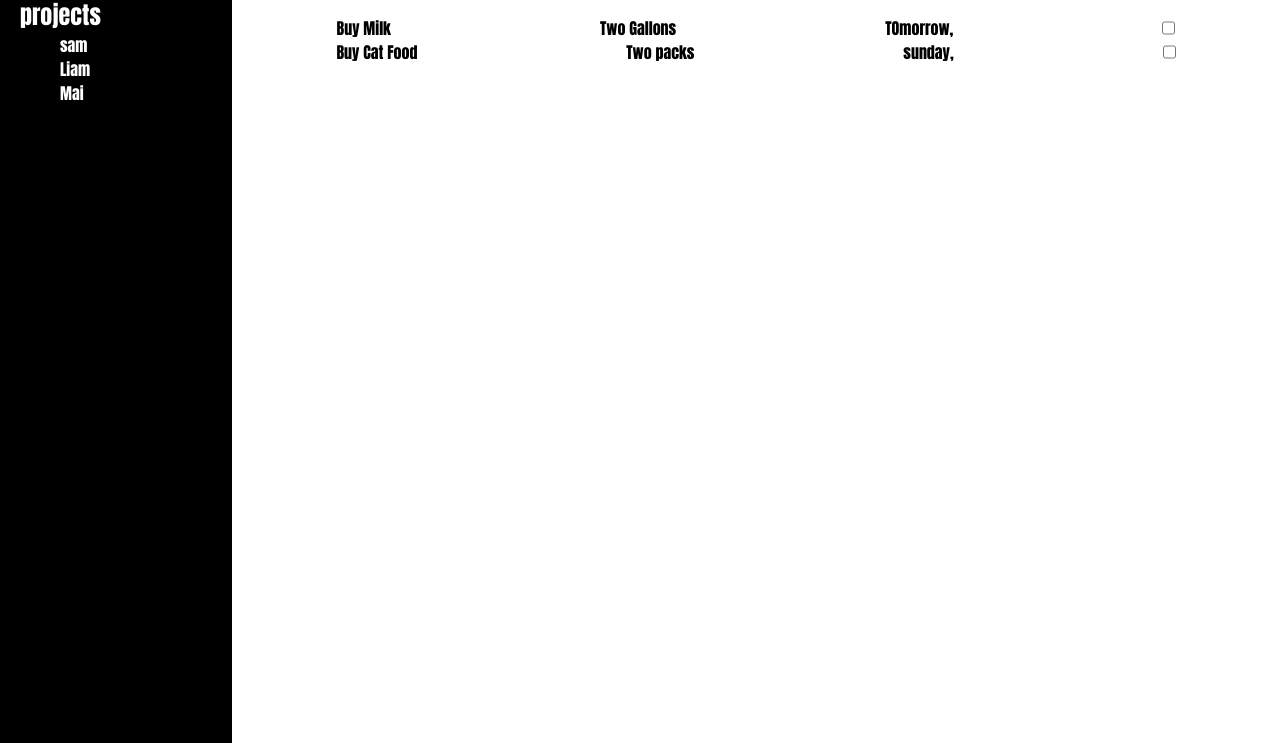
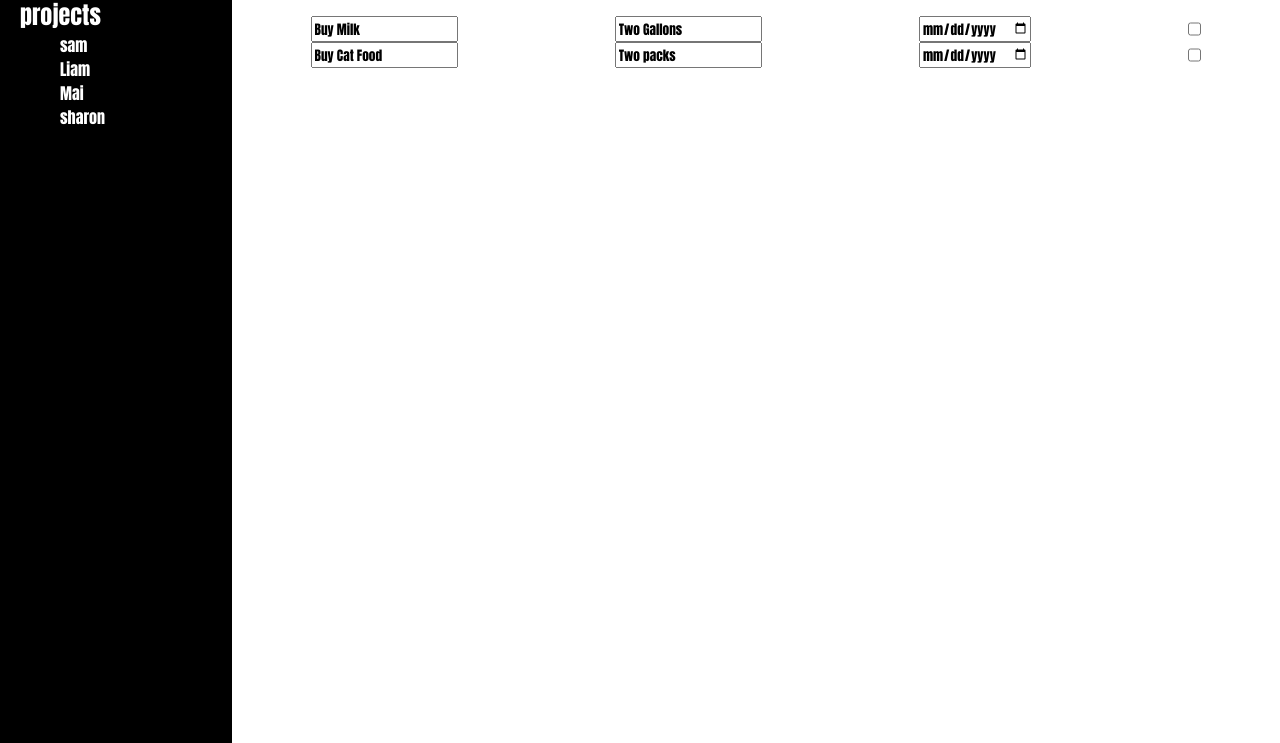
Before and after one commit to caduregel/odin-to-do, a website built with webpack: page src/template.html in a window 1280 px wide. Both pictures are taken after a click on the item "sam". Shown: the part 97-840 px from the top of the page. Built offline with nearby package versions, Linux system fonts and the light colour scheme.

Commit message:
Moved Displaying tasks to a seperate file, navigation now updates when deleting a project, ability to add tasks,

```diff
--- a/src/createProjects.js
+++ b/src/createProjects.js
@@ -60,4 +60,9 @@ export class Project {
     editDescription(newDescription) {
         this.description = newDescription
     }
-}
+
+    deleteProject(project){
+        const index = Project.allProjects.indexOf(project)
+        Project.allProjects.splice(index, 1)
+    }
+ }
--- a/src/displayToDom.js
+++ /dev/null
@@ -1,60 +0,0 @@
-import { Project } from "./createProjects"
-
-export const displayProjectNavigation = function () {
-    let allProjects = Project.allProjects
-    const eachProject = allProjects.map(function (element) {
-        const newProjectDisplay = document.createElement('li')
-        newProjectDisplay.textContent = element.name
-        newProjectDisplay.setAttribute("class", "projectListItem")
-
-        newProjectDisplay.addEventListener('click', () => {
-            displayProject(element)
-        })
-
-        return newProjectDisplay
-    })
-
-    eachProject.forEach(element => {
-        document.querySelector('.side-bar-list').appendChild(element)
-    });
-}
-
-export const displayProject = function (project) {
-    document.querySelector('#tasks-container').innerHTML = ''
-    document.querySelector('#project-name-header').textContent = project.name
-    document.querySelector('#project-description-header').textContent = project.description
-    const tasksDisplay = project.tasks.map(function (projectTasks) {
-        const newTaskDisplay = document.createElement('div')
-        newTaskDisplay.classList.add('task')
-
-        const taskName = document.createElement('p')
-        taskName.textContent = projectTasks.name
-
-        const taskDescription = document.createElement('p')
-        taskDescription.textContent = projectTasks.description
-
-        const taskDueDate = document.createElement('p')
-        taskDueDate.textContent = projectTasks.dueDate
-
-        const taskComplete = document.createElement('input')
-        taskComplete.setAttribute('type', 'checkbox')
-
-        taskComplete.addEventListener('click', ()=>{
-            if(projectTasks.completed == false){
-                projectTasks.completed = true
-            } else{
-                projectTasks.completed = false
-            }
-        })
-
-        newTaskDisplay.appendChild(taskName)
-        newTaskDisplay.appendChild(taskDescription)
-        newTaskDisplay.appendChild(taskDueDate)
-        newTaskDisplay.appendChild(taskComplete)
-
-        return newTaskDisplay
-    })
-    tasksDisplay.forEach(function (element) {
-        document.querySelector('#tasks-container').appendChild(element)
-    })
-}
--- /dev/null
+++ b/src/displayingToDom/displayTasksToDom.js
@@ -0,0 +1,56 @@
+export const displayTasksToDom = function (project) {
+    // Display the tasks section of a project
+    const tasksDisplay = project.tasks.map(function (projectTasks) {
+        document.querySelector('#tasks-container').innerHTML = ''
+
+        const newTaskDisplay = document.createElement('div')
+        newTaskDisplay.classList.add('task')
+
+        const taskName = document.createElement('input')
+        taskName.setAttribute('type', 'input')
+        taskName.value = projectTasks.name
+
+        const taskDescription = document.createElement('input')
+        taskDescription.setAttribute('type', 'input')
+        taskDescription.value = projectTasks.description
+
+        const taskDueDate = document.createElement('input')
+        taskDueDate.setAttribute('type', 'date')
+        taskDueDate.value = projectTasks.dueDate
+
+        const taskComplete = document.createElement('input')
+        taskComplete.setAttribute('type', 'checkbox')
+
+        // Entering a new Task Title
+        taskName.addEventListener('focusout', () => {
+            projectTasks.editName(taskName.value)
+            console.log(projectTasks)
+        })
+
+        // Entering a new Task Description
+        taskDescription.addEventListener('focusout', () => {
+            projectTasks.editDescription(taskDescription.value)
+            console.log(project)
+        })
+
+        // Entering a new Task Due Date
+        taskDueDate.addEventListener('focusout', () => {
+            projectTasks.editDueDate(taskDueDate.value)
+            console.log(project)
+        })
+
+        taskComplete.addEventListener('click', () => {
+            projectTasks.switchCompletion()
+        })
+
+        newTaskDisplay.appendChild(taskName)
+        newTaskDisplay.appendChild(taskDescription)
+        newTaskDisplay.appendChild(taskDueDate)
+        newTaskDisplay.appendChild(taskComplete)
+
+        return newTaskDisplay
+    })
+    tasksDisplay.forEach(function (element) {
+        document.querySelector('#tasks-container').appendChild(element)
+    })
+}
--- /dev/null
+++ b/src/displayingToDom/displayToDom.js
@@ -0,0 +1,50 @@
+import { Project, Task } from "../createProjects"
+import { displayTasksToDom } from "./displayTasksToDom"
+
+
+export const displayProjectNavigation = function () {
+    document.querySelector('.side-bar-list').innerHTML = ''
+    let allProjects = Project.allProjects
+    const eachProject = allProjects.map(function (element) {
+        // Element refers to the project that is currently being iterated over
+        const newProjectDisplay = document.createElement('li')
+        newProjectDisplay.textContent = element.name
+        newProjectDisplay.setAttribute("class", "projectListItem")
+
+        newProjectDisplay.addEventListener('click', () => {
+            // Calls to display a project to the page
+            displayProject(element)
+        })
+
+        return newProjectDisplay
+    })
+
+
+    eachProject.forEach(element => {
+        document.querySelector('.side-bar-list').appendChild(element)
+    });
+}
+
+// Displaying a projects name, description, and tasks to the page when clicking on it from the sidebar
+export const displayProject = function (project) {
+
+    // Changing the header name and description to the clicked project
+    document.querySelector('#project-name-header').textContent = project.name
+    document.querySelector('#project-description-header').textContent = project.description
+
+    // Adding a task
+    document.querySelector('#new-task').addEventListener('click', () => {
+        const task = new Task('', '', '', '')
+        project.addTask(task)
+        displayTasksToDom(project)
+    })
+
+    // Deleting the project
+    document.querySelector('#delete-project').addEventListener('click', () => {
+        // To be done: Change page to homepage
+        project.deleteProject(project)
+        displayProjectNavigation()
+    })
+
+    displayTasksToDom(project)
+}
--- a/src/index.js
+++ b/src/index.js
@@ -1,16 +1,18 @@
 import './style.css'
 import { Task, Project } from './createProjects'
-import { displayProjectNavigation } from './displayToDom'
+import { displayProjectNavigation } from './displayingToDom/displayToDom'
 
 const projectOne = new Project('sam', 'A newly created project')
 const projectTwo = new Project('Liam', "a very fun project")
 const projectThree = new Project("Mai", "A very fun project")
+const projectFour = new Project("sharon", "A very fun project")
 
 
-const taskone = new Task('Buy Milk', "Two Gallons", "TOmorrow,", "3", )
-const taskTwo = new Task('Buy Cat Food', "Two packs", "sunday,", '1',)
-const taskThree = new Task('Buy Avocados', "3", "12 may,", '4', )
-const taskFour= new Task('Buy new shoes', "Timberlands", "2025,", '4',)
+
+const taskone = new Task('Buy Milk', "Two Gallons", new Date(2024, 4, 13), "3", )
+const taskTwo = new Task('Buy Cat Food', "Two packs", new Date(2025, 6, 3), '1',)
+const taskThree = new Task('Buy Avocados', "3", new Date(2024, 7, 3), '4', )
+const taskFour= new Task('Buy new shoes', "Timberlands", new Date(2024, 8), '4',)
 
 projectOne.addTask(taskone)
 projectOne.addTask(taskTwo)
--- a/src/template.html
+++ b/src/template.html
@@ -25,9 +25,9 @@
         </div>
         <div id="tasks-container">
             <div class="task">
-                <p>TaskName</p>
-                <p>Task Description</p>
-                <p>4 May</p>
+                <input type="text" placeholder="Get Milk">
+                <input type="text" placeholder="2 jugs">
+                <input type="date" placeholder="4 May">
                 <input type="checkbox">
             </div>
         </div>
```
